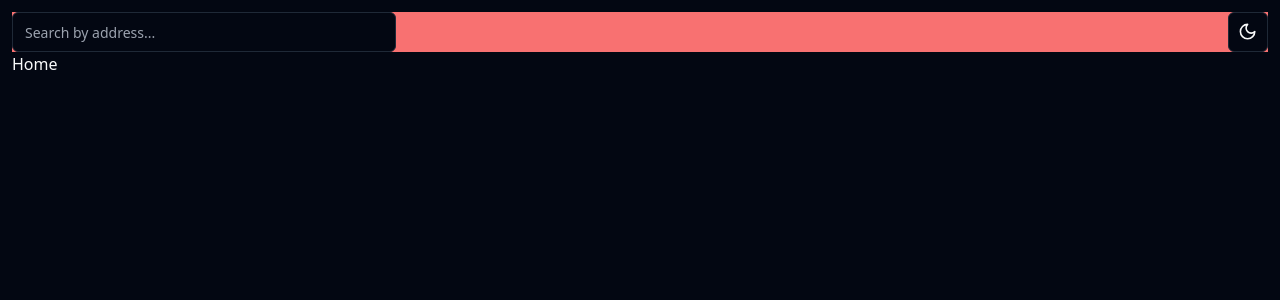
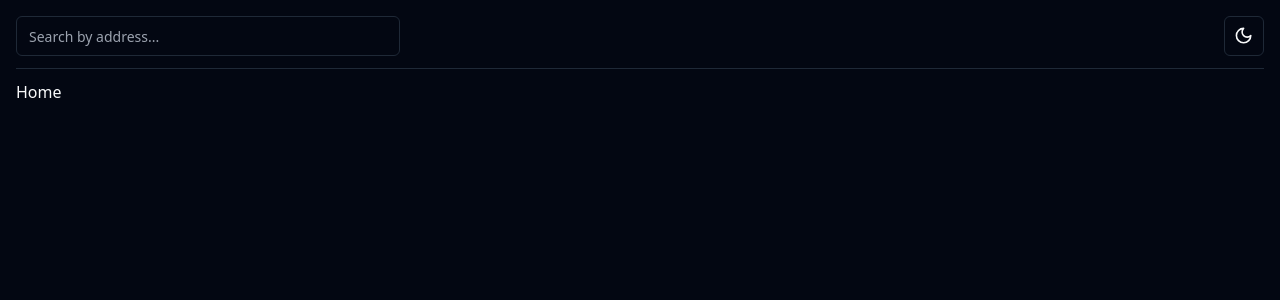
Before and after one commit to MuradIsayev/QbitTech-assignment, a React (Vite) app: page / in a window 1280 px wide. Shown: the top 300 px of the page. Built offline with nearby package versions, Linux system fonts and the light colour scheme.

Commit message:
Separator was added

```diff
--- a/package.json
+++ b/package.json
@@ -11,6 +11,7 @@
   },
   "dependencies": {
     "@radix-ui/react-dropdown-menu": "^2.0.6",
+    "@radix-ui/react-separator": "^1.0.3",
     "@radix-ui/react-slot": "^1.0.2",
     "class-variance-authority": "^0.7.0",
     "clsx": "^2.0.0",
--- a/src/App.tsx
+++ b/src/App.tsx
@@ -4,7 +4,7 @@
 function App() {
   return (
     <>
-      <div className="h-screen overflow-hidden overflow-y-scroll p-3">
+      <div className="h-screen overflow-hidden overflow-y-scroll p-4">
         <div className="main-container ">
           <Routes>
             <Route path="/" element={<Home />} />
--- a/src/components/SearchBar.tsx
+++ b/src/components/SearchBar.tsx
@@ -1,11 +1,12 @@
 import React from 'react';
 import { ModeToggle } from '../components/mode-toggle';
 import { Input } from '@/components/ui/input';
+import { Separator } from '@/components/ui/separator';
 
 const SearchBar = () => {
   return (
-    <nav className="w-full h-10 bg-red-400">
-      <div className="flex justify-between items-center gap-2">
+    <nav className="w-full h-10 mb-6">
+      <div className="flex justify-between items-center gap-2 mb-3">
         <Input
           type="text"
           className="max-w-sm"
@@ -15,6 +16,7 @@
         />
         <ModeToggle />
       </div>
+      <Separator />
     </nav>
   );
 };
--- /dev/null
+++ b/src/components/ui/separator.tsx
@@ -0,0 +1,29 @@
+import * as React from "react"
+import * as SeparatorPrimitive from "@radix-ui/react-separator"
+
+import { cn } from "@/lib/utils"
+
+const Separator = React.forwardRef<
+  React.ElementRef<typeof SeparatorPrimitive.Root>,
+  React.ComponentPropsWithoutRef<typeof SeparatorPrimitive.Root>
+>(
+  (
+    { className, orientation = "horizontal", decorative = true, ...props },
+    ref
+  ) => (
+    <SeparatorPrimitive.Root
+      ref={ref}
+      decorative={decorative}
+      orientation={orientation}
+      className={cn(
+        "shrink-0 bg-border",
+        orientation === "horizontal" ? "h-[1px] w-full" : "h-full w-[1px]",
+        className
+      )}
+      {...props}
+    />
+  )
+)
+Separator.displayName = SeparatorPrimitive.Root.displayName
+
+export { Separator }
```
Also changed, not shown: 1 other file (tests, documents, lock files or other folders).
